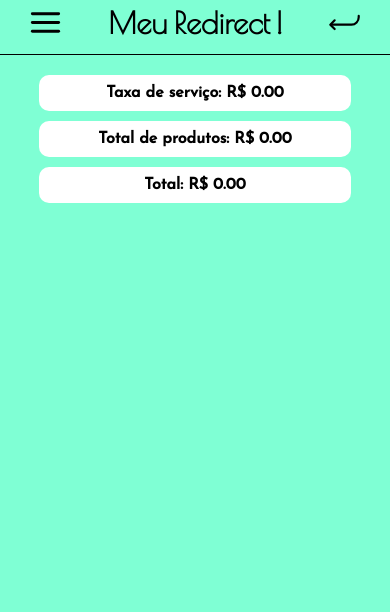
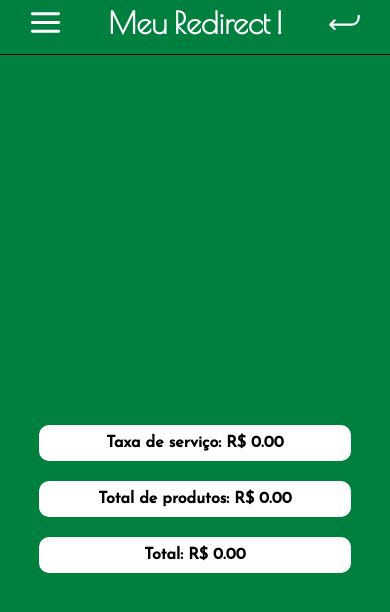
Before and after one commit to euHec/meu-redirect, a React (Create React App) app: page /cart in a window 390 px wide. Shown: the top 612 px of the page. Built offline with nearby package versions, Linux system fonts and the light colour scheme.

Commit message:
style: concluir estilização mobile da aplicação

```diff
--- a/src/component/AsideBar.jsx
+++ b/src/component/AsideBar.jsx
@@ -1,14 +1,38 @@
 import { useContext } from "react";
 import { context } from "../context/AppProvider";
+import { useHistory } from "react-router-dom";
 
 export default function AsideBar() {
-  const { classType } = useContext(context);
+  const { classType, setClassType } = useContext(context);
+
+  const { push } = useHistory();
 
   return (
-    <div className={ `aside-${classType}` }>
-      <p>Simulador</p>
-      <p>Carrinho</p>
-      <p>Sair</p>
+    <div className={ `aside aside-${classType}` }>
+      <p onClick={ () => {
+          push('/product')
+          setClassType(!classType)
+        }
+      }
+        >Simulador
+      </p>
+      <p onClick={
+        () => {
+          push('/cart')
+          setClassType(!classType)
+        }
+      }
+      >
+        Carrinho</p>
+      <p onClick={
+        () => {
+          push('/')
+          setClassType(!classType)
+        }
+      }
+      >
+        Sair
+      </p>
     </div>
   );
 }
--- a/src/styles/Mobile.css
+++ b/src/styles/Mobile.css
@@ -8,7 +8,8 @@
 }
 
 body {
-  background-color: aquamarine;
+  background-color: #00803f;
+  color: white;
   font-family: 'Josefin Sans', sans-serif;
   margin: auto;
   height: 100vh;
@@ -93,23 +94,30 @@ body {
   .icon-cart span {
     position: absolute;
     font-size: 20px;
-    right: 10px;
+    right: 3px;
+  }
+
+  .aside {
+    background-color: #085f34;
+    height: 91.2%;
+    width: 50%;
+    position: absolute;
+    top: 55px;
+    z-index: 1;
+  }
+
+  .aside p {
+    font-size: 20px;
+    margin: 20px auto;
+    text-align: center;
   }
 
   .aside-false {
-    position: absolute;
-    height: 90%;
     left: -50%;
-    top: 55px;
-    width: 50%;
   }
 
   .aside-true {
-    position: absolute;
-    height: 90%;
     left: 0;
-    top: 55px;
-    width: 50%;
   }
 
   main {
@@ -138,6 +146,7 @@ body {
 
   form input {
     margin: 5px auto;
+    border: none;
     border-radius: 5px;
     height: 35px;
     padding-left: 10px;
@@ -145,11 +154,12 @@ body {
   }
 
   form select {
+    background-color: white;
+    border-radius: 5px;
+    border: none;
+    height: 35px;
+    margin: 5px auto;
     padding-left: 5px;
-    background-color: white;
-    margin: 5px auto;
-    border-radius: 5px;
-    height: 35px;
     width: 320px;
   }
 
@@ -182,22 +192,27 @@ body {
   }
 
   .container-cart {
-    margin-top: 65px;
-    height: 80%;
+    position: relative;
+    top: 65px;
   }
 
-  .container-cart > :nth-child(1) {
-    height: 75%;
+  .container-cart > :nth-child(1) ul{
+    height: 350px;
     overflow-y: scroll;
   }
 
   .container-cart > :nth-child(2) {
-    height: 25%;
+    display: inline-flex;
+    flex-direction: column;
+    align-items: end;
+    height: 180px;
+    width: 100%;
   }
 
   h4 {
     background-color: white;
     border-radius: 10px;
+    color: black;
     padding: 10px;
     text-align: center;
     margin: 10px auto;
```
